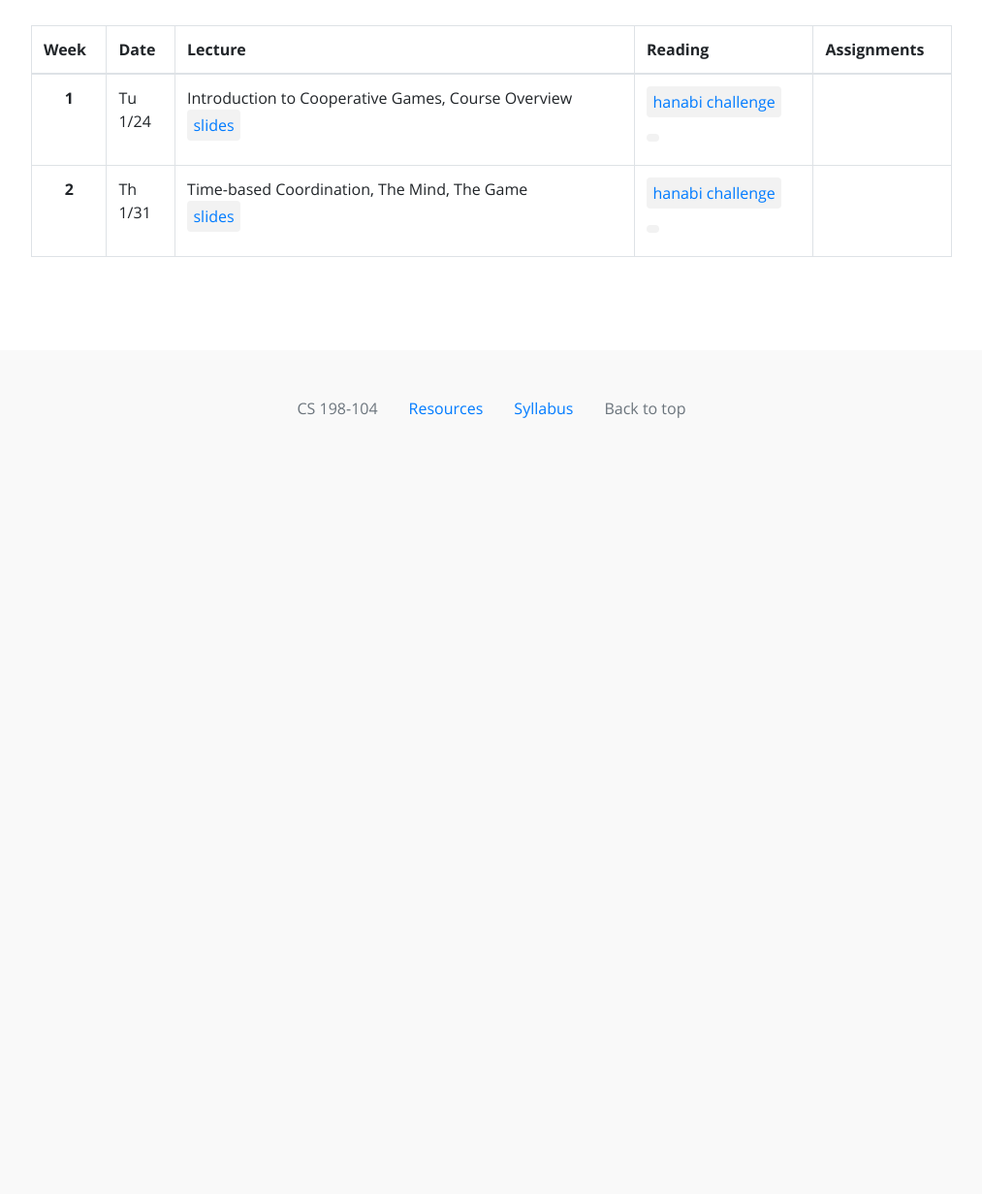
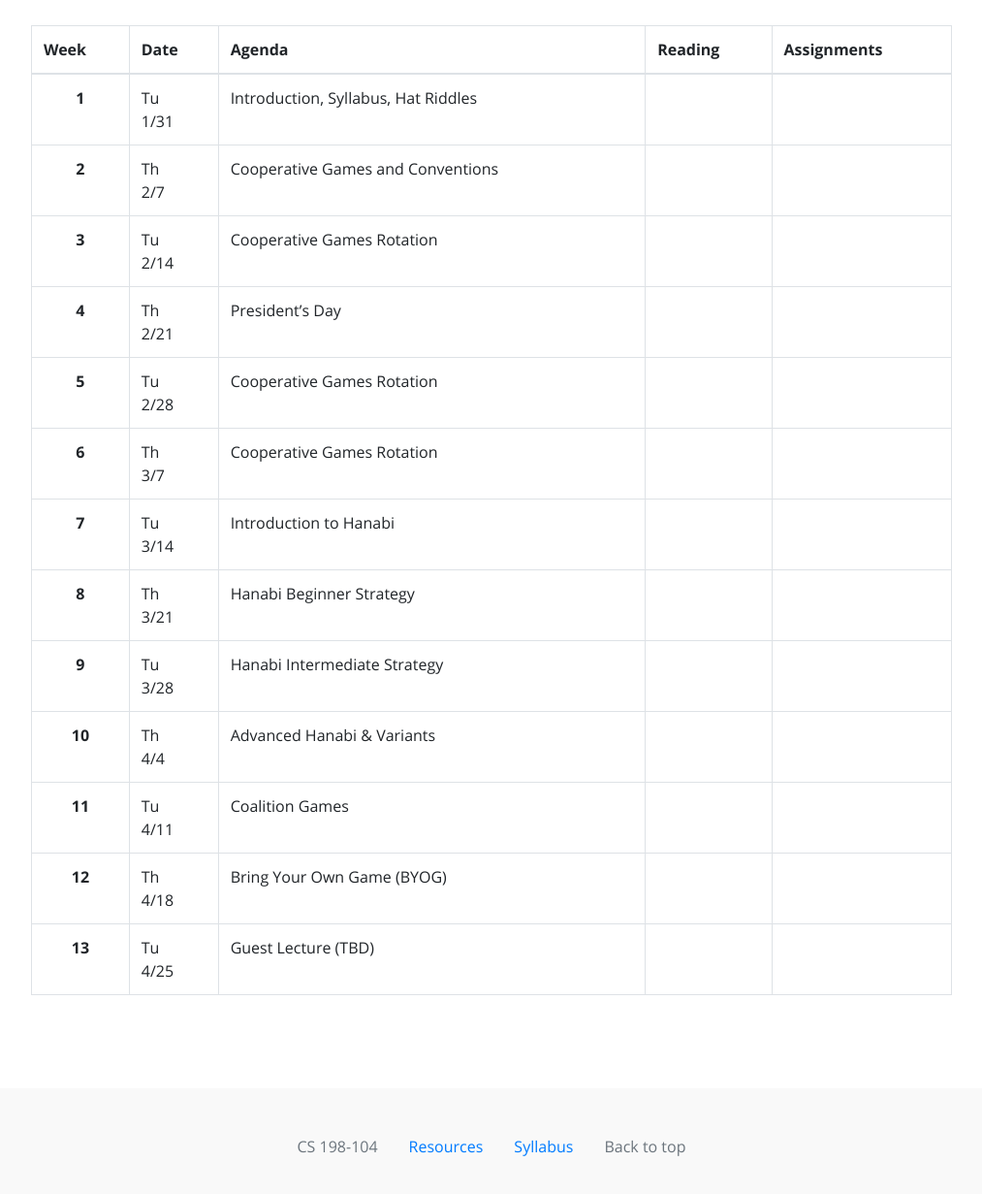
Before and after one commit to nimarez/cooperativegames, a Jekyll site: the page built from index.html, in a window 1280 px wide, cut to the strip 286-1528 px from the top of the page. Shown: the top 1231 px of the strip at 97% size, without its empty margins (133-1146 px from the left). Built offline with Jekyll 4.4.1, drawn with Linux system fonts in a browser that asks for light colours; before the commit the page ends 900 px from its top, so only the background shows below that.

Commit message:
Added draft schedule and changed lecture to agenda

```diff
--- a/_data/materials/lectures_1.yml
+++ b/_data/materials/lectures_1.yml
@@ -1,10 +1,10 @@
 - type: lec
-  date: "1/24"
+  date: "1/31"
   week: 1
-  title: Introduction to Cooperative Games, Course Overview
-  reading:
-      - name: "hanabi challenge"
-      - url: "/assets/notes/1902.00506.pdf"
-  resources:
-      - name: "slides"
-        url: "/assets/notes/hanabi-card-game-rules.pdf"
+  title: Introduction, Syllabus, Hat Riddles
+  # reading:
+  #     - name: "hanabi challenge"
+  #     - url: "/assets/notes/1902.00506.pdf"
+  # resources:
+  #     - name: "slides"
+  #       url: "/assets/notes/hanabi-card-game-rules.pdf"
--- /dev/null
+++ b/_data/materials/lectures_10.yml
@@ -0,0 +1,4 @@
+- type: lec
+  date: "4/4"
+  week: 10
+  title: Advanced Hanabi & Variants
--- /dev/null
+++ b/_data/materials/lectures_11.yml
@@ -0,0 +1,4 @@
+- type: lec
+  date: "4/11"
+  week: 11
+  title: Coalition Games
--- /dev/null
+++ b/_data/materials/lectures_12.yml
@@ -0,0 +1,4 @@
+- type: lec
+  date: "4/18"
+  week: 12
+  title: Bring Your Own Game (BYOG)
--- /dev/null
+++ b/_data/materials/lectures_13.yml
@@ -0,0 +1,4 @@
+- type: lec
+  date: "4/25"
+  week: 13
+  title: Guest Lecture (TBD)
--- a/_data/materials/lectures_2.yml
+++ b/_data/materials/lectures_2.yml
@@ -1,10 +1,4 @@
 - type: lec
-  date: "1/31"
+  date: "2/7"
   week: 2
-  title: Time-based Coordination, The Mind, The Game
-  reading:
-      - name: "hanabi challenge"
-      - url: "/assets/notes/1902.00506.pdf"
-  resources:
-      - name: "slides"
-        url: "/assets/notes/hanabi-card-game-rules.pdf"
+  title: Cooperative Games and Conventions
--- /dev/null
+++ b/_data/materials/lectures_3.yml
@@ -0,0 +1,4 @@
+- type: lec
+  date: "2/14"
+  week: 3
+  title: Cooperative Games Rotation
--- /dev/null
+++ b/_data/materials/lectures_4.yml
@@ -0,0 +1,4 @@
+- type: lec
+  date: "2/21"
+  week: 4
+  title: President's Day
--- /dev/null
+++ b/_data/materials/lectures_5.yml
@@ -0,0 +1,4 @@
+- type: lec
+  date: "2/28"
+  week: 5
+  title: Cooperative Games Rotation
--- /dev/null
+++ b/_data/materials/lectures_6.yml
@@ -0,0 +1,4 @@
+- type: lec
+  date: "3/7"
+  week: 6
+  title: Cooperative Games Rotation
--- /dev/null
+++ b/_data/materials/lectures_7.yml
@@ -0,0 +1,4 @@
+- type: lec
+  date: "3/14"
+  week: 7
+  title: Introduction to Hanabi
--- /dev/null
+++ b/_data/materials/lectures_8.yml
@@ -0,0 +1,4 @@
+- type: lec
+  date: "3/21"
+  week: 8
+  title: Hanabi Beginner Strategy
--- /dev/null
+++ b/_data/materials/lectures_9.yml
@@ -0,0 +1,4 @@
+- type: lec
+  date: "3/28"
+  week: 9
+  title: Hanabi Intermediate Strategy
--- a/index.html
+++ b/index.html
@@ -30,7 +30,7 @@ title: Home
         <tr>
             <th>Week</th>
             <th>Date</th>
-            <th>Lecture</th>
+            <th>Agenda</th>
             <th>Reading</th>
             <th>Assignments</th>
         </tr>
```
Also changed, not shown: 3 other files.
